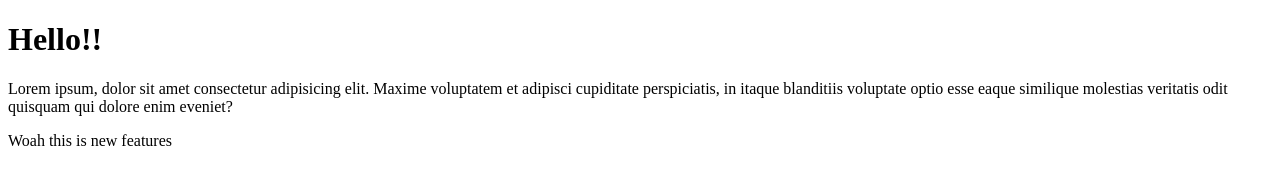
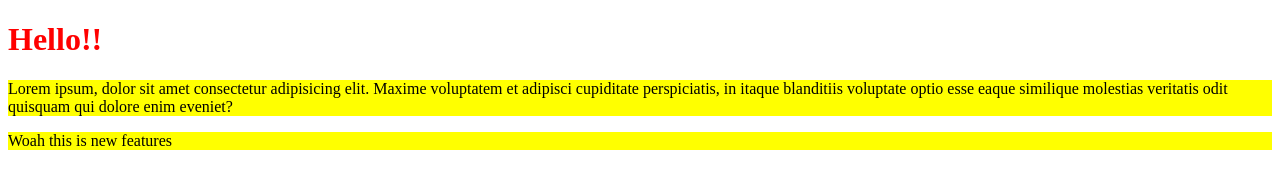
Before and after one commit to Zeeshan-Ahmad675/Git.git.io, a plain HTML site: page index.html in a window 1280 px wide. Drawn offline with Linux system fonts and the light colour scheme.

Commit message:
added style to the html sheet

```diff
--- a/index.html
+++ b/index.html
@@ -3,6 +3,7 @@
 <head>
     <meta charset="UTF-8">
     <meta name="viewport" content="width=device-width, initial-scale=1.0">
+    <link rel="stylesheet" href="style.css"/>
     <title>First Git Repo</title>
 </head>
 <body>
--- /dev/null
+++ b/style.css
@@ -0,0 +1,6 @@
+h1{
+    color: red;
+}
+p{
+    background-color: yellow;
+}
```
